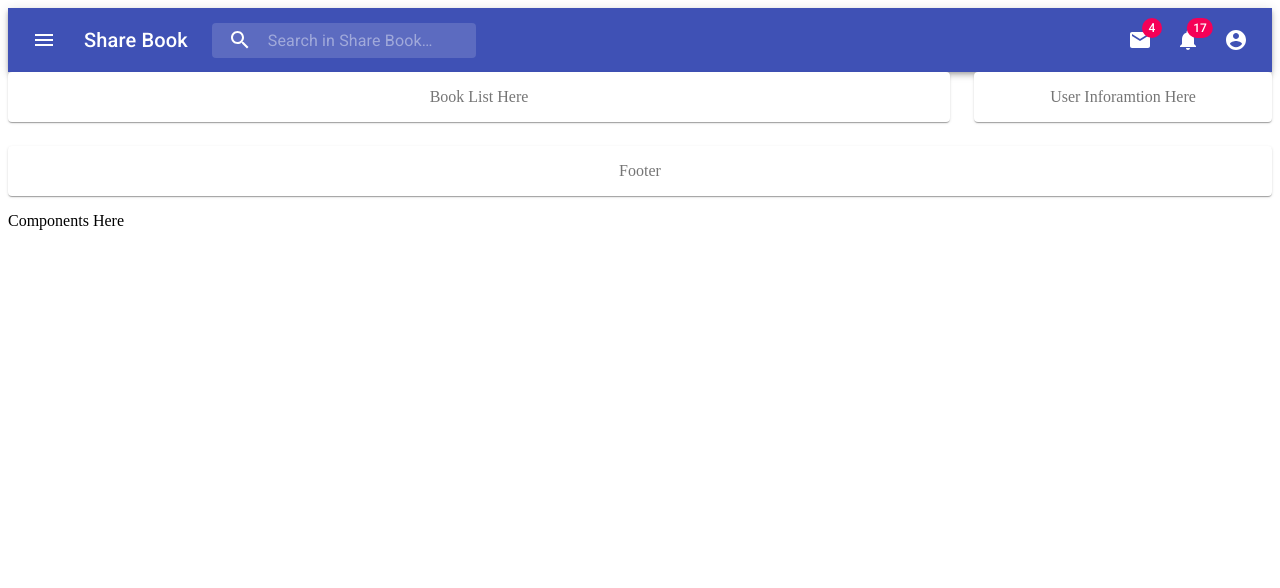
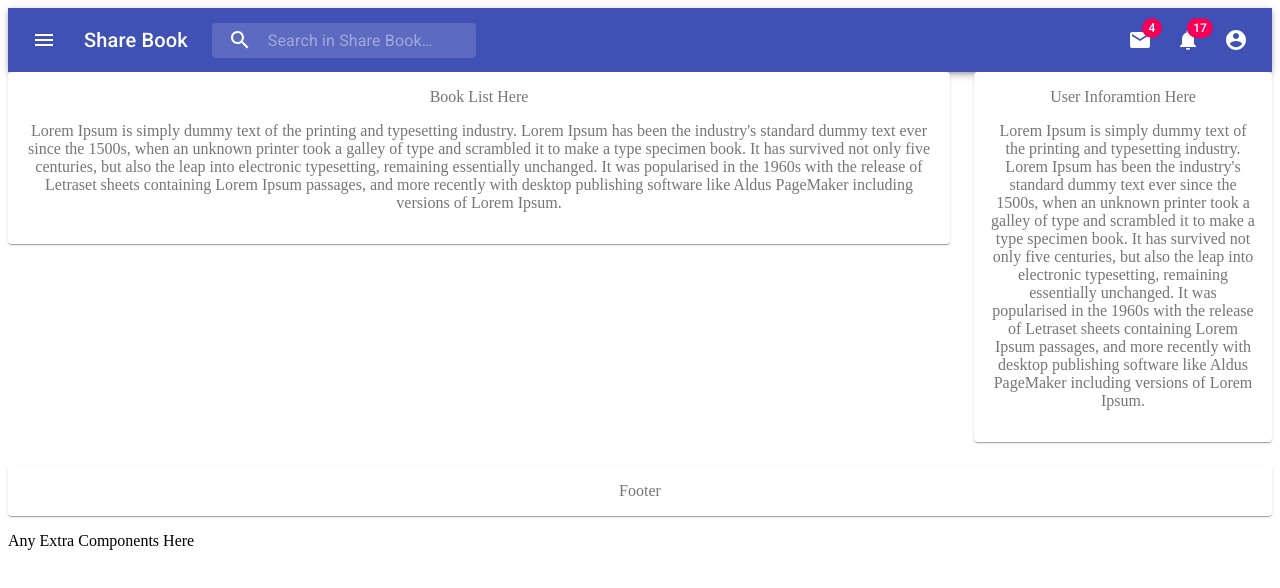
Before and after one commit to LoaiSiwas/sharebook, a React (Create React App) app: page / in a window 1280 px wide. Shown: the top 588 px of the page. Built offline with nearby package versions, Linux system fonts and the light colour scheme.

Commit message:
edit some format and content

```diff
--- a/src/App.js
+++ b/src/App.js
@@ -8,7 +8,7 @@ function App() {
     <div>
       <AppBar></AppBar>
       <Body></Body>
-      <p>Components Here</p>
+      <p>Any Extra Components Here</p>
     </div>
   );
 }
--- a/src/Components/Body.js
+++ b/src/Components/Body.js
@@ -21,10 +21,10 @@ export default function Body() {
     <div className={classes.root}>
       <Grid container spacing={3}>
         <Grid item xs={9}>
-          <Paper className={classes.paper}>Book List Here</Paper>
+          <Paper className={classes.paper}>Book List Here<p>Lorem Ipsum is simply dummy text of the printing and typesetting industry. Lorem Ipsum has been the industry's standard dummy text ever since the 1500s, when an unknown printer took a galley of type and scrambled it to make a type specimen book. It has survived not only five centuries, but also the leap into electronic typesetting, remaining essentially unchanged. It was popularised in the 1960s with the release of Letraset sheets containing Lorem Ipsum passages, and more recently with desktop publishing software like Aldus PageMaker including versions of Lorem Ipsum.</p></Paper>
         </Grid>
         <Grid item xs={3}>
-          <Paper className={classes.paper}>User Inforamtion Here</Paper>
+          <Paper className={classes.paper}>User Inforamtion Here<p>Lorem Ipsum is simply dummy text of the printing and typesetting industry. Lorem Ipsum has been the industry's standard dummy text ever since the 1500s, when an unknown printer took a galley of type and scrambled it to make a type specimen book. It has survived not only five centuries, but also the leap into electronic typesetting, remaining essentially unchanged. It was popularised in the 1960s with the release of Letraset sheets containing Lorem Ipsum passages, and more recently with desktop publishing software like Aldus PageMaker including versions of Lorem Ipsum.</p></Paper>
         </Grid>
         <Grid item xs={12}>
           <Paper className={classes.paper}>Footer</Paper>
```
